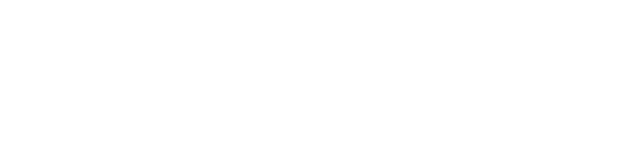
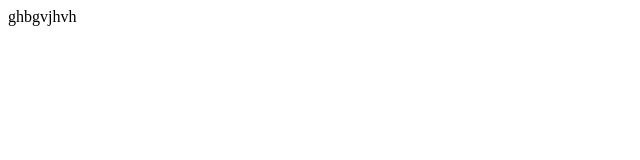
Before and after one commit to valeriabochkova/Pulse_step_project, a website: page index.html in a window 1280 px wide. Shown: the whole page, without its empty margins (0-640 px from the left). Drawn offline with Linux system fonts and the light colour scheme.

Commit message:
packaje.json browsers change

```diff
--- a/index.html
+++ b/index.html
@@ -7,6 +7,6 @@
     <title>Document</title>
 </head>
 <body>
-
+    ghbgvjhvh
 </body>
 </html>
```
Also changed, not shown: package.json (+8 -1 lines).
